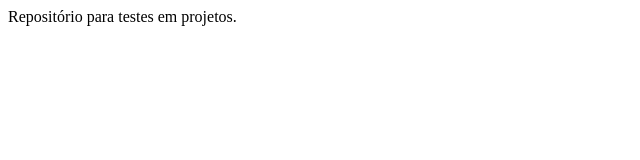
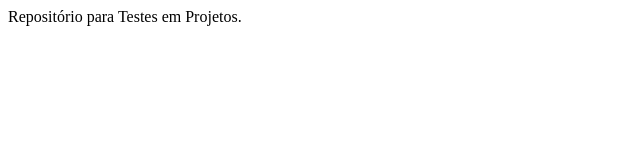
Before and after one commit to Rodrigo-Paulino/Projetos-Teste, a plain HTML site: page index.html in a window 1280 px wide. Shown: the full height of the page, 0-640 px from the left. Drawn offline with Linux system fonts and the light colour scheme.

Commit message:
Ajuste do Título

```diff
--- a/index.html
+++ b/index.html
@@ -5,6 +5,6 @@
     <meta charset="utf-8">
   </head>
   <body>
-    Repositório para testes em projetos.
+    Repositório para Testes em Projetos.
   </body>
 </html>
```
